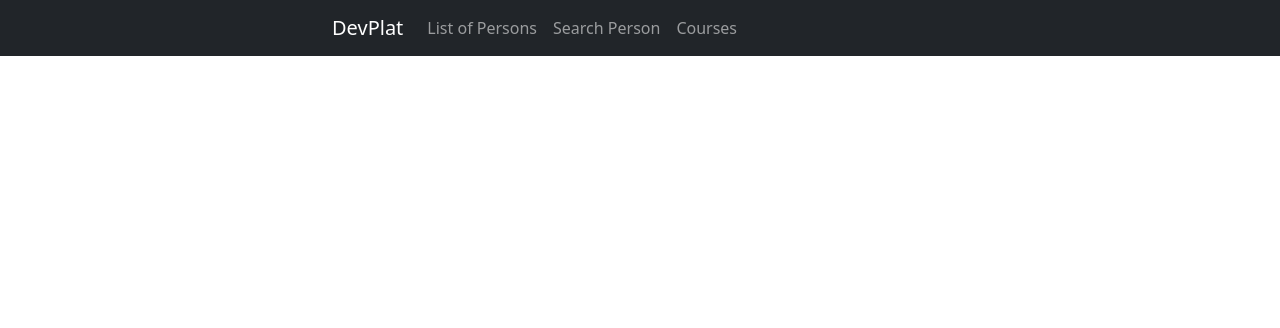
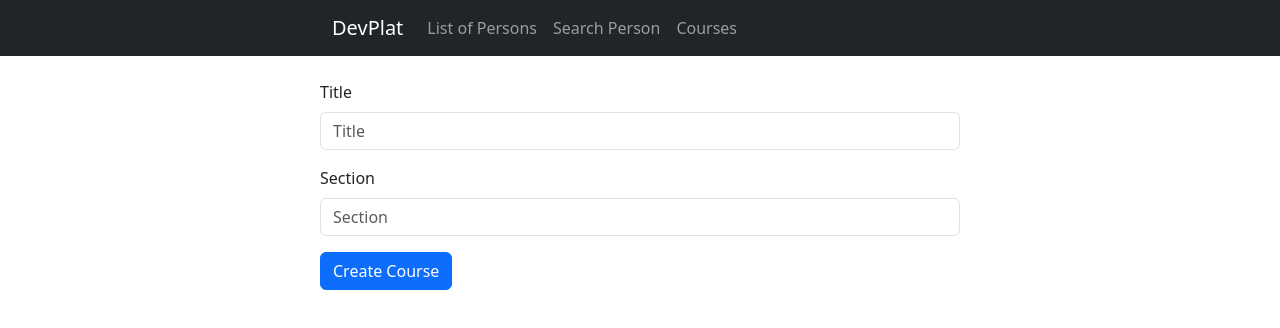
Before and after one commit to Shiro1214/CRUD-API-UI, a React (Create React App) app: page /courseCreate in a window 1280 px wide. Shown: the top 328 px of the page. Built offline with nearby package versions, Linux system fonts and the light colour scheme.

Commit message:
Add CourseCreate component

```diff
--- a/src/App.js
+++ b/src/App.js
@@ -8,6 +8,7 @@ import PersonCreate from './components/PersonCreate';
 import HomePage  from './components/Home';
 import Person from './components/Person';
 import CoursesList from './components/CoursesList';
+import CourseCreate from './components/CourseCreate';
 //the app will run and get a list of person
 function App() {
   return (
@@ -44,6 +45,7 @@ function App() {
           <Route path="/create" element = {<PersonCreate />} />
           <Route path="/person" element = {<Person />} />
           <Route path="/courses" element = {<CoursesList />} />
+          <Route path="/courseCreate" element = {<CourseCreate />} />
         </Routes>
       </div>
   );
--- /dev/null
+++ b/src/components/CourseCreate.js
@@ -0,0 +1,42 @@
+import {React, useEffect, useState} from 'react'
+import axios from 'axios'
+
+function CourseCreate(){
+    const [title, setTitle] = useState('');
+    const [section, setSection] = useState('');
+    const [status, setStatus] = useState('');
+    const handleSubmit = async (event) => {
+        axios.post('http://localhost:5263/api/Course/CreateCourse', {
+            title: title,
+            section: section
+        }).then((response) => {
+            console.log(response);
+            setStatus = "success";
+        })
+        .catch((error) => {
+            console.log(error);
+            setStatus = "error";
+        })
+
+    }
+    return (
+        //if there's an error or success message, display it then the form
+        <form onSubmit={handleSubmit}>
+            <div className='mb-3'>
+                <label className='form-label'>Title</label>
+                <input type="text" placeholder='Title' className="form-control" value={title} onChange={(e) => setTitle(e.target.value)} />
+            </div>
+            <div className='mb-3'>
+                <label className='form-label'>Section</label>
+                <input type="text" placeholder='Section' className="form-control" value={section} onChange={(e) => setSection(e.target.value)} />
+            </div>
+            <div className='col-auto'>
+                <button type="submit" className="btn btn-primary">Create Course</button>
+            </div>
+
+        </form>
+
+
+    )
+}
+export default CourseCreate;
--- a/src/components/CoursesList.js
+++ b/src/components/CoursesList.js
@@ -36,7 +36,7 @@ function CoursesList(){
                 </tbody>
 
             </table>
-            <button className='btn btn-primary'>Add Course</button>
+            <button className='btn btn-primary' onClick={() => window.location.href = '/courseCreate'}>Add Course</button>
         </div>
 
     );
```
